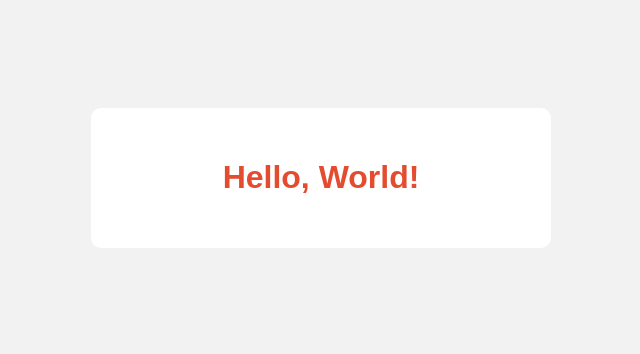
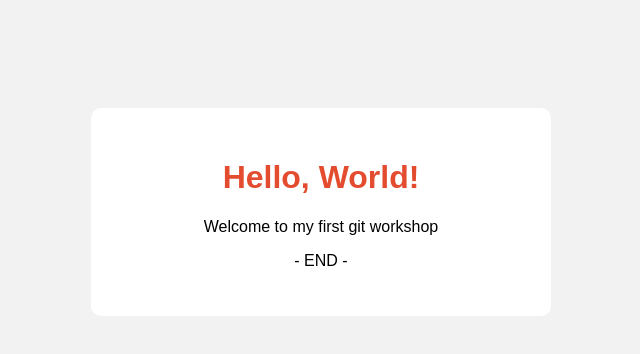
Before and after one commit to studentkedr/gitWorkshop, a plain HTML site: page index.html in a window 1280 px wide. Shown: the whole page, without its empty margins (319-959 px from the left). Drawn offline with Linux system fonts and the light colour scheme.

Commit message:
Update project

```diff
--- a/index.html
+++ b/index.html
@@ -32,6 +32,10 @@
 
     <div class="box">
         <h1>Hello, World!</h1>
+
+        <p>Welcome to my first git workshop</p>
+
+        <p>- END -</p>
     </div>
 
 </body>
```
